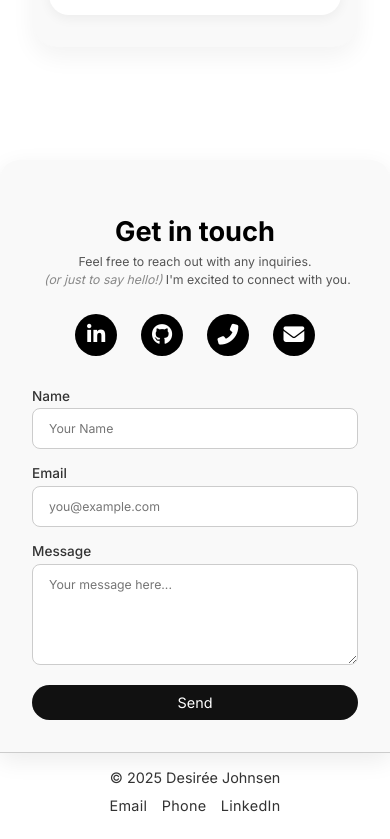
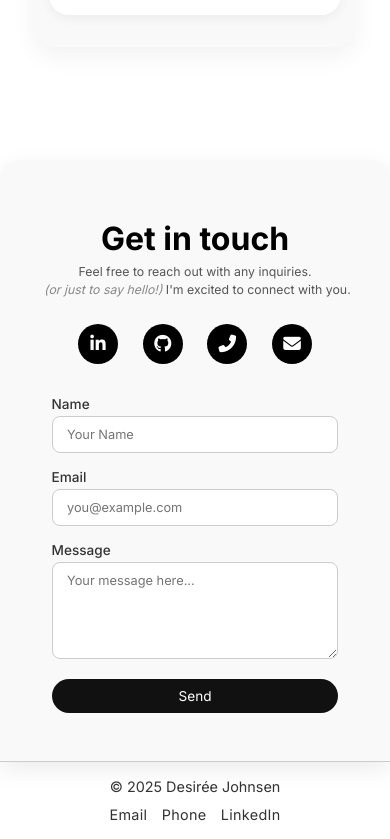
Before and after one commit to desjohnsen/portfolio, a React (Vite) app: page / in a window 390 px wide. Shown: the part 2933-3772 px from the top of the page. Built offline with nearby package versions, Linux system fonts and the light colour scheme.

Commit message:
feat: improve full mobile layout & visual hierarchy on contact section

```diff
--- a/src/styles/Contact.css
+++ b/src/styles/Contact.css
@@ -223,7 +223,7 @@
     }
 
     .contact-icons {
-      gap: 2.7rem;
+      gap: 2.5rem;
     }
 
     .contact-icons a {
@@ -242,3 +242,42 @@
       line-height: 1.6;
     }
   }
+
+@media (max-width: 480px) {
+  .contact-section {
+    padding: 2rem;
+    margin-top: 7rem;
+  }
+
+  .contact-section h2 {
+    font-size: 2rem;
+  }
+
+  .contact-icons {
+    gap: 1.54rem;
+  }
+
+  .contact-icons a {
+    width: 38px;
+    height: 38px;
+    font-size: 1.1rem;
+  }
+
+  .contact-form {
+    max-width: 88%;
+    margin-inline: auto;
+  }
+
+  .contact-form input,
+  .contact-form textarea {
+    font-size: 0.8rem;
+    padding: 0.6rem 0.9rem;
+  }
+
+  .send-button {
+    padding: 0.5rem 2rem;
+    font-size: 0.85rem;
+    margin-inline: auto;
+    margin-bottom: 1rem;
+  }
+}
```
